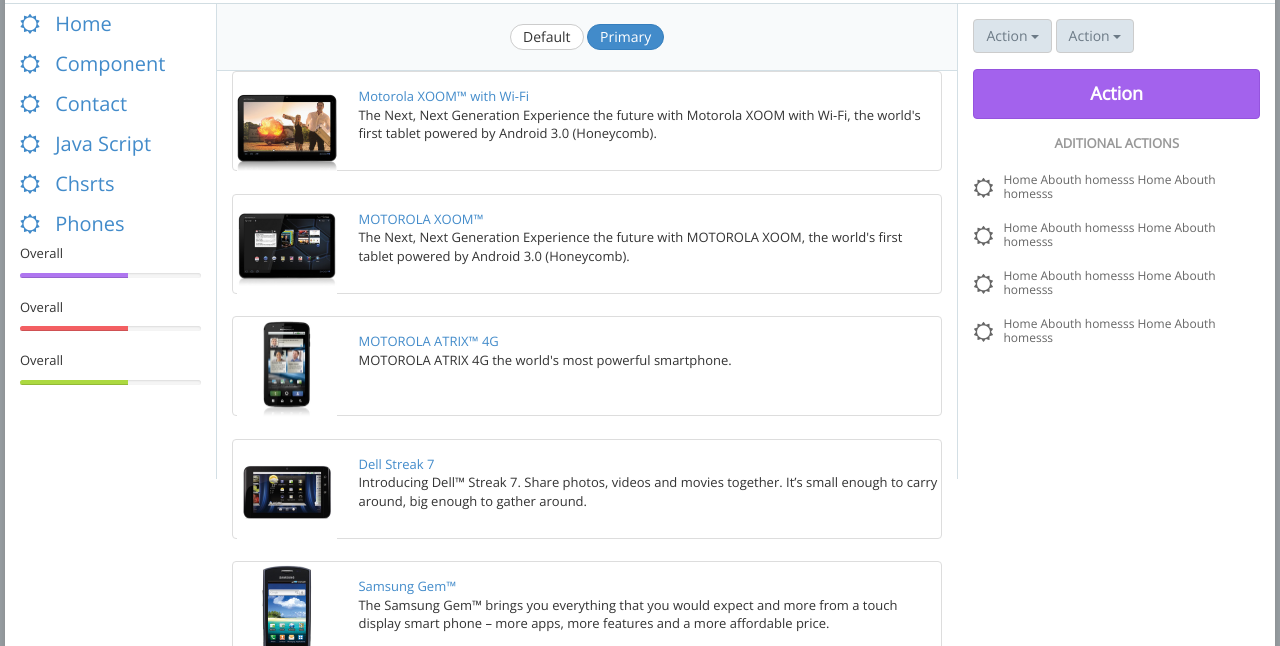
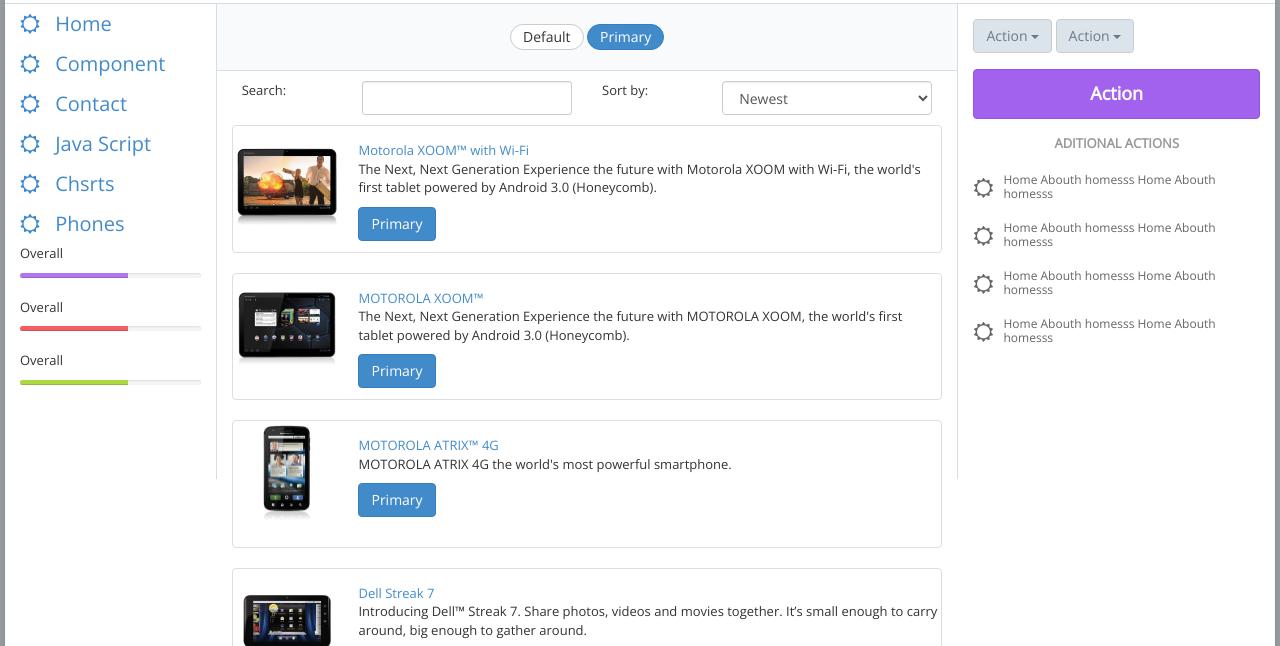
Before and after one commit to louisian/Anguler-bootstrap-Admin, a plain HTML site: page index.html at #/phones in a window 1280 px wide. Shown: the part 119-765 px from the top of the page. Drawn offline with nearby package versions, Linux system fonts and the light colour scheme.

Commit message:
search function added

```diff
--- a/css/style.css
+++ b/css/style.css
@@ -107,7 +107,7 @@
 
 .phones li {
   clear: both;
-  height: 100px;
+  min-height: 100px;
   padding-top: 15px;
 }
 
@@ -201,6 +201,7 @@
     padding: 20px 20px 10px;
     margin: -20px -20px 20px;
 }
+.filter-bar{ padding:10px;}
 
 /* Styles you shouldn't keep as they are for displaying this base example only */
 .content .span10,
--- a/js/controllers.js
+++ b/js/controllers.js
@@ -2,6 +2,10 @@
 
 phonecatControllers.controller('PhoneListCtrl', ['$scope', '$http',
   function ($scope, $http) {
+
+	  $scope.showmodel = function () {
+        alert('phone details');
+    }
 
     $http.get('phones/phones.json').success(function(data) {
       $scope.phones = data;
@@ -22,9 +26,12 @@
     $scope.setImage = function(imageUrl) {
       $scope.mainImageUrl = imageUrl;
     }
+
     $scope.updateEvent2 = function () {
         alert('delete ' + $scope.phone.imageUrl);
     }
+
+
 
 	 alert('yt');
 
--- a/pages/phone-list.html
+++ b/pages/phone-list.html
@@ -1,9 +1,23 @@
+<div class="row filter-bar">
+ <div class="col-md-2">Search:</div>
+  <div class="col-md-4">
+    <input class="form-control" type="text" ng-model="query">
+  </div>
+  <div class="col-md-2">Sort by:</div>
+  <div class="col-md-4">
+    <select ng-model="orderProp" class="form-control">
+      <option value="name">Alphabetical</option>
+      <option value="age">Newest</option>
+    </select>
+  </div>
+</div>
 <ul class="phones" style="margin-left:0px; padding-left:0px;">
   <li ng-repeat="phone in phones | filter:query | orderBy:orderProp" class="thumbnail">
     <div class="row">
       <div class="col-md-2"><a href="#/phones/{{phone.id}}" class="thumb"><img ng-src="{{phone.imageUrl}}"></a></div>
       <div class="col-md-10"> <a href="#/phones/{{phone.id}}">{{phone.name}}</a>
         <p>{{phone.snippet}}</p>
+        <button class="btn btn-primary" type="button" ng-click="showmodel()">Primary</button>
       </div>
     </div>
   </li>
```
